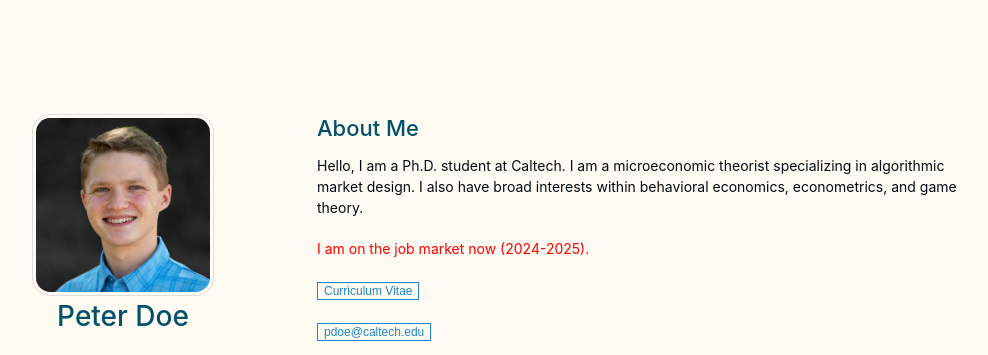
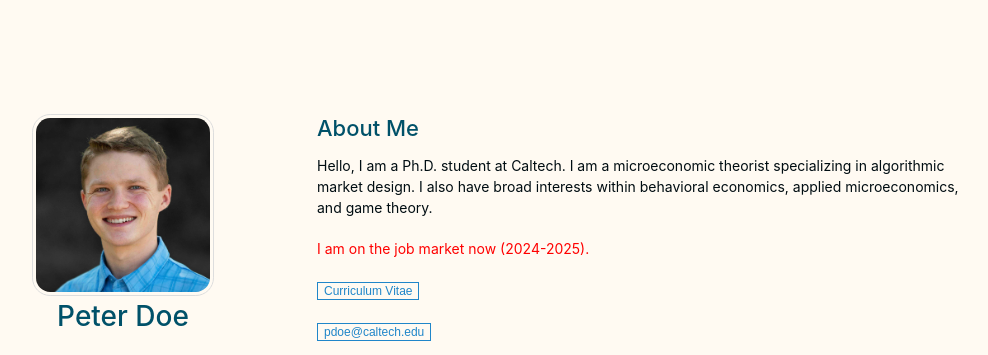
Before and after one commit to Pita-Dough/Pita-Dough.github.io, a Jekyll site: the page built from index.md, in a window 1280 px wide and 900 px high. Shown: the top 355 px of the window, without its empty margins (153-1141 px from the left). Built offline with Jekyll 4.4.1, drawn with Linux system fonts in a browser that asks for light colours; nearby versions of some CDN libraries; a style sheet for code colours, icons or effects is not loaded; our own code applies the rules of GitHub Pages for plain Markdown files.

Commit message:
Update index.md

```diff
--- a/index.md
+++ b/index.md
@@ -4,7 +4,7 @@
 
 ## About Me
 
-Hello, I am a Ph.D. student at Caltech. I am a microeconomic theorist specializing in algorithmic market design. I also have broad interests within behavioral economics, econometrics, and game theory.
+Hello, I am a Ph.D. student at Caltech. I am a microeconomic theorist specializing in algorithmic market design. I also have broad interests within behavioral economics, applied microeconomics, and game theory.
 
 <span style="color:red">I am on the job market now (2024-2025).</span>
 
```
